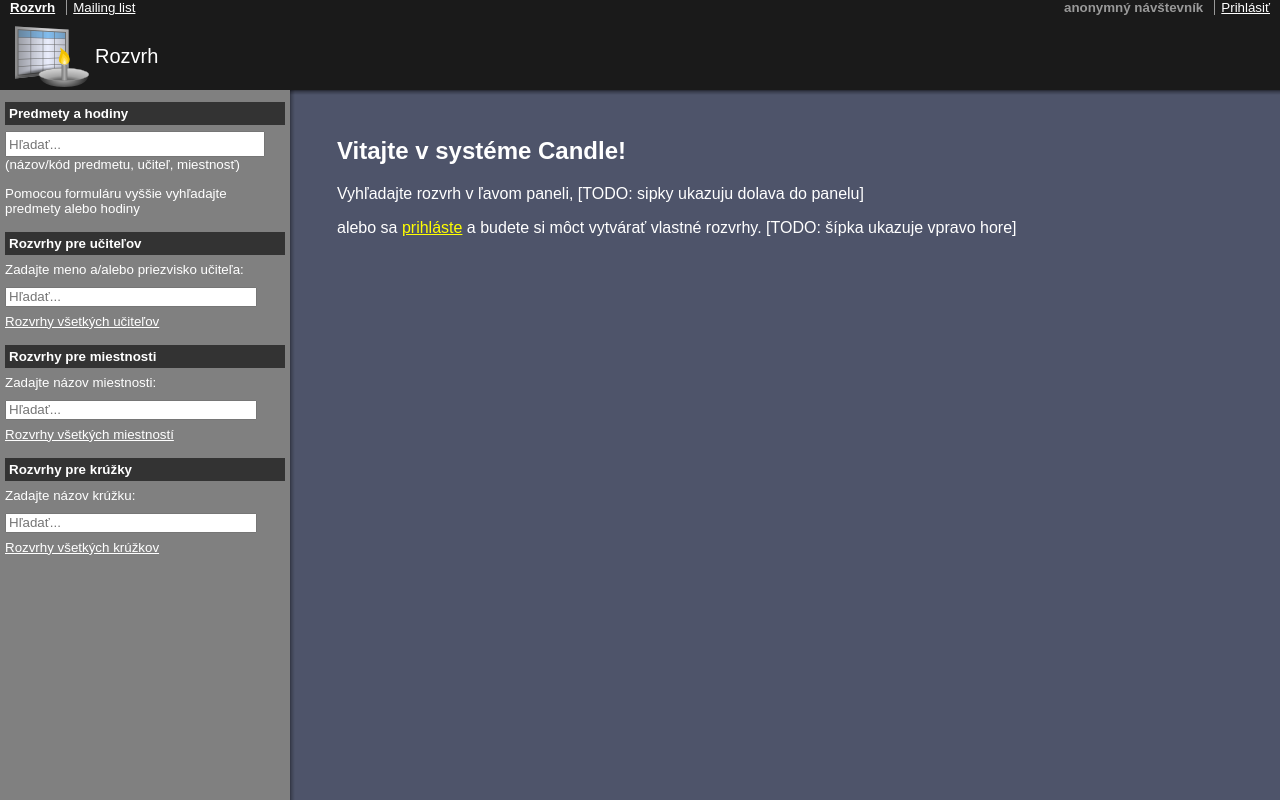
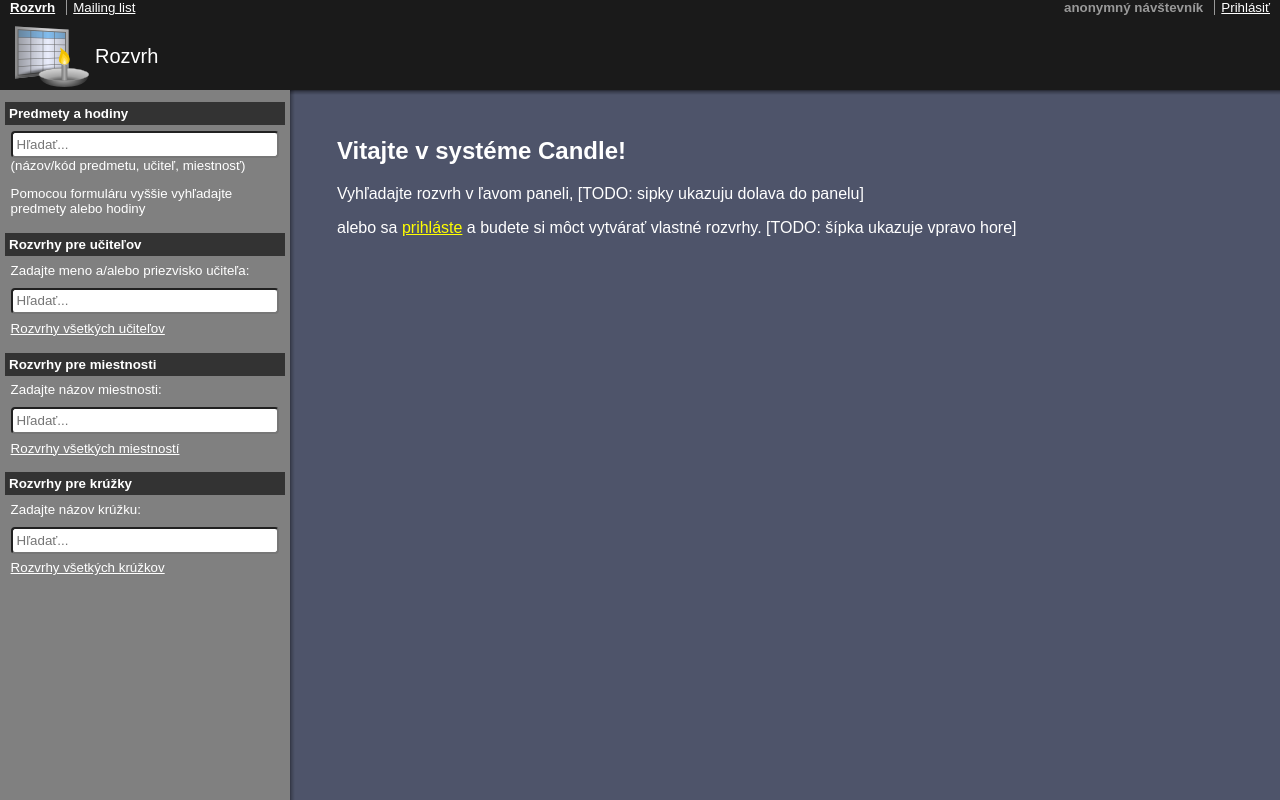
Before and after one commit to danshaman05/candle2, a Flask app: page / in a window 1280 px wide. Run offline with Flask 2, Linux system fonts and the light colour scheme; parts of the project's set-up code (start-up, migrations or seed data) failed here and were passed over; some libraries are stand-ins or nearby versions.

Commit message:
panel: improved CSS, added labels for inputs
Also changed jQueryUI-Autocomplete delay for lesson-search to 400ms to reduce server load.

```diff
--- a/candle/static/css/main.css
+++ b/candle/static/css/main.css
@@ -204,15 +204,17 @@ form {
     text-decoration: underline;
 }
 
-.panel_search input {
-    width: 90%;
-    height: 1.5em;
+.panel_search input[type="search"] {
+    width: 100%;
+    height: 2em;
+    border-radius: 4px;
+    padding: 4px;
 }
 
-.panel_search input[type="submit"] {
-    /*width: 30px;*/
-    /*width: 25%;*/
+.panel_cast_obsah {
+    padding: 0 2% 0 2%;
 }
+
 
 .panel_cast .other_links, .panel_cast .hint {
     margin-top: 0.5em;
--- a/candle/static/js/search.js
+++ b/candle/static/js/search.js
@@ -73,7 +73,7 @@ $( function() {
 
     $( "#showLessons" ).catcomplete({
         source: $SCRIPT_ROOT + "/get_data/lesson_search",
-        delay: 0,
+        delay: 400,     // in miliseconds
         minLength: 1,
         select: function( event, ui ) {
             showLessonsBoxList(ui.item.id, ui.item.category);
--- a/candle/templates/panel/panel.html
+++ b/candle/templates/panel/panel.html
@@ -9,9 +9,9 @@
 
 {#            <form method="post" action="">#}
                 <div class="panel_search">
+                    <input type="search" name="showLessons" id="showLessons" title="Hľadať hodiny" placeholder="Hľadať..." role="searchbox">
                     <label for="showLessons">Hľadať hodiny</label>
-                    <input type="text" name="showLessons" id="showLessons" title="Hľadať hodiny" placeholder="Hľadať...">
-{#                    <button type="submit">Hľadaj</button>#}
+                    {#                    <button type="submit">Hľadaj</button>#}
                 </div>
 {#            </form>#}
             (názov/kód predmetu, učiteľ, miestnosť)
@@ -28,7 +28,8 @@
         <div class="panel_cast_obsah">
                 <div class="panel_search">
                     <p class="hint">Zadajte meno a/alebo priezvisko učiteľa:</p>
-                    <input type="search" id="showTeachers" name="showTeachers" title="Hľadať učiteľa." placeholder="Hľadať...">
+                    <input type="search" id="showTeachers" name="showTeachers" title="Hľadať učiteľa." placeholder="Hľadať..." role="searchbox">
+                    <label for="showTeachers">Hľadať učiteľov</label>
                 </div>
             <div class="other_links">
                 <a href="{{ url_for('teachers.list_teachers') }}">Rozvrhy všetkých učiteľov</a>
@@ -46,6 +47,7 @@
                 <div class="panel_search">
                     <p class="hint">Zadajte názov miestnosti:</p>
                     <input type="search" id="showRooms" name="showRooms" title="Hľadať miestnosť." placeholder="Hľadať...">
+                    <label for="showStudentGroups">Hľadať miestnosti</label>
                 </div>
             </form>
             <div class="other_links">
@@ -62,7 +64,8 @@
             <form method="post" action="">
                 <div class="panel_search">
                     <p class="hint">Zadajte názov krúžku:</p>
-                    <input type="search" id="showGroups" name="showGroups" title="Hľadať krúžok." placeholder="Hľadať...">
+                    <input type="search" id="showGroups" name="showGroups" title="Hľadať krúžok." placeholder="Hľadať..." >
+                    <label for="showStudentGroups">Hľadať krúžky</label>
                 </div>
             </form>
             <div class="other_links">
```
